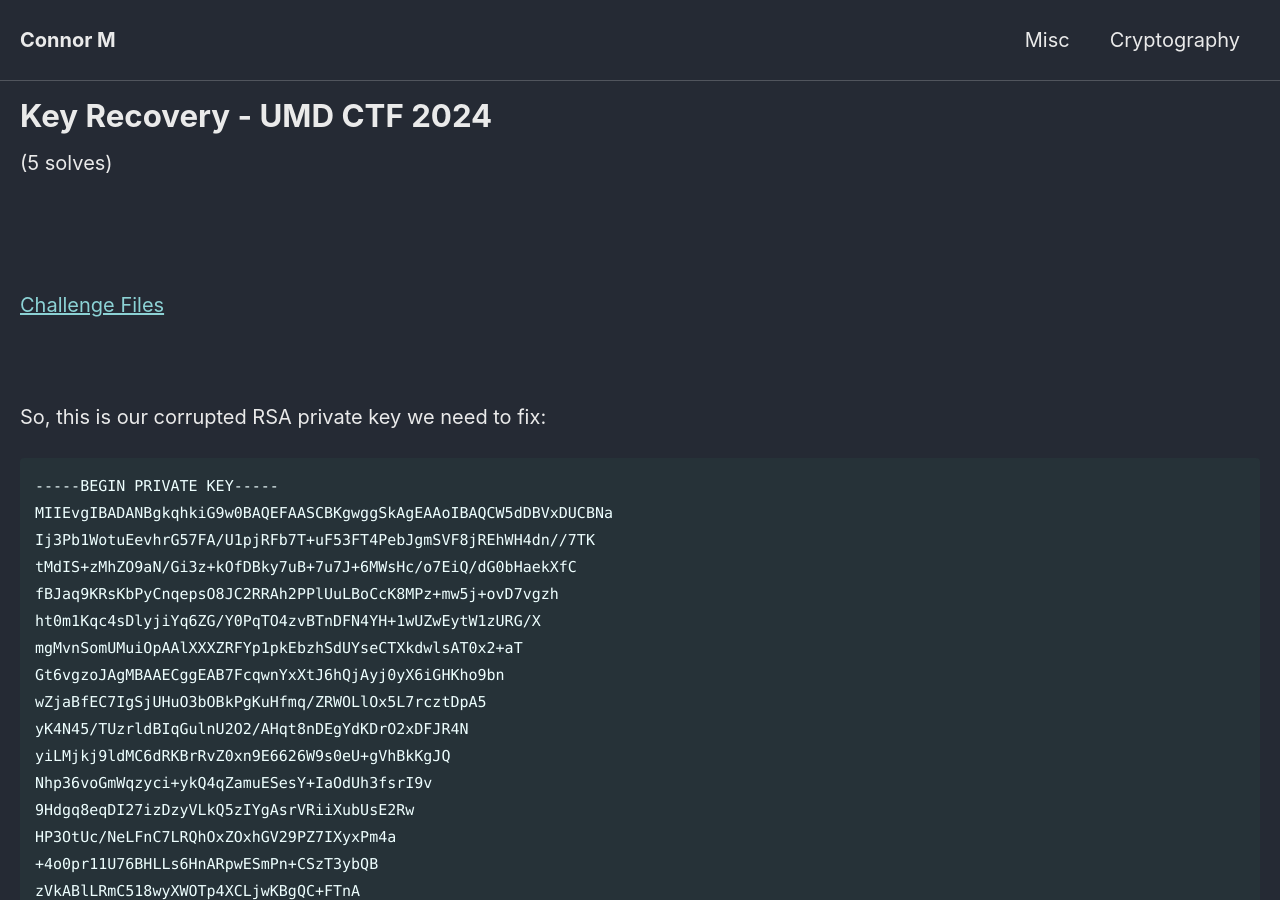
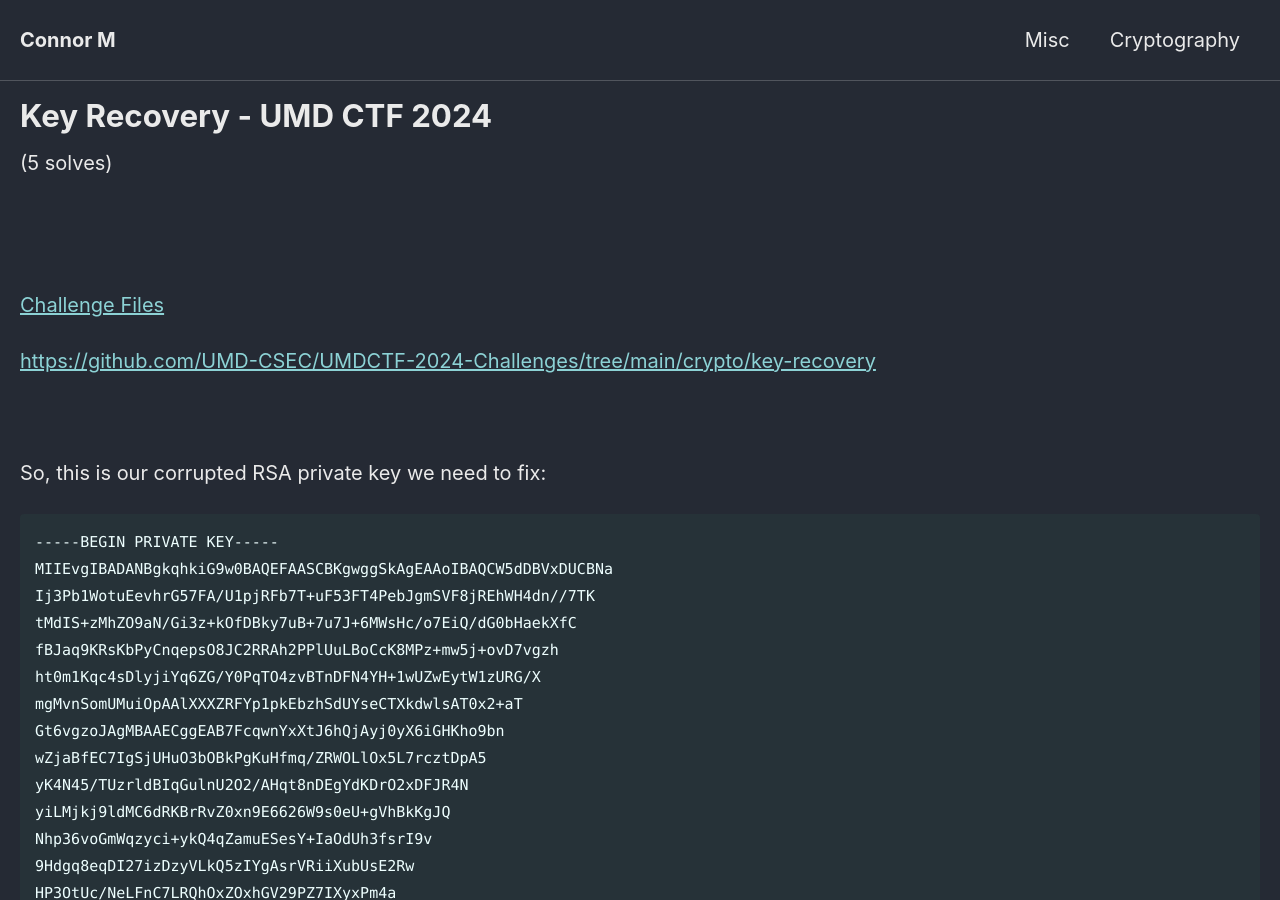
Before and after one commit to Connor-McCartney/Connor-McCartney.github.io, a Jekyll site: the page built from _pages/cryptography/rsa/Key-Recovery-UMD-CTF-2024.md, in a window 1280 px wide and 900 px high. Built offline with Jekyll 4.4.1, drawn with Linux system fonts in a browser that asks for light colours; cached includes are drawn as plain includes.

Commit message:
Update Key-Recovery-UMD-CTF-2024.md

```diff
--- a/_pages/cryptography/rsa/Key-Recovery-UMD-CTF-2024.md
+++ b/_pages/cryptography/rsa/Key-Recovery-UMD-CTF-2024.md
@@ -9,6 +9,8 @@ title: Key Recovery - UMD CTF 2024
 <br>
 
 [Challenge Files](https://github.com/Connor-McCartney/CTF_Files/tree/main/2024/UMD%20CTF/Key%20Recovery)
+
+<https://github.com/UMD-CSEC/UMDCTF-2024-Challenges/tree/main/crypto/key-recovery>
 
 <br>
 
```
